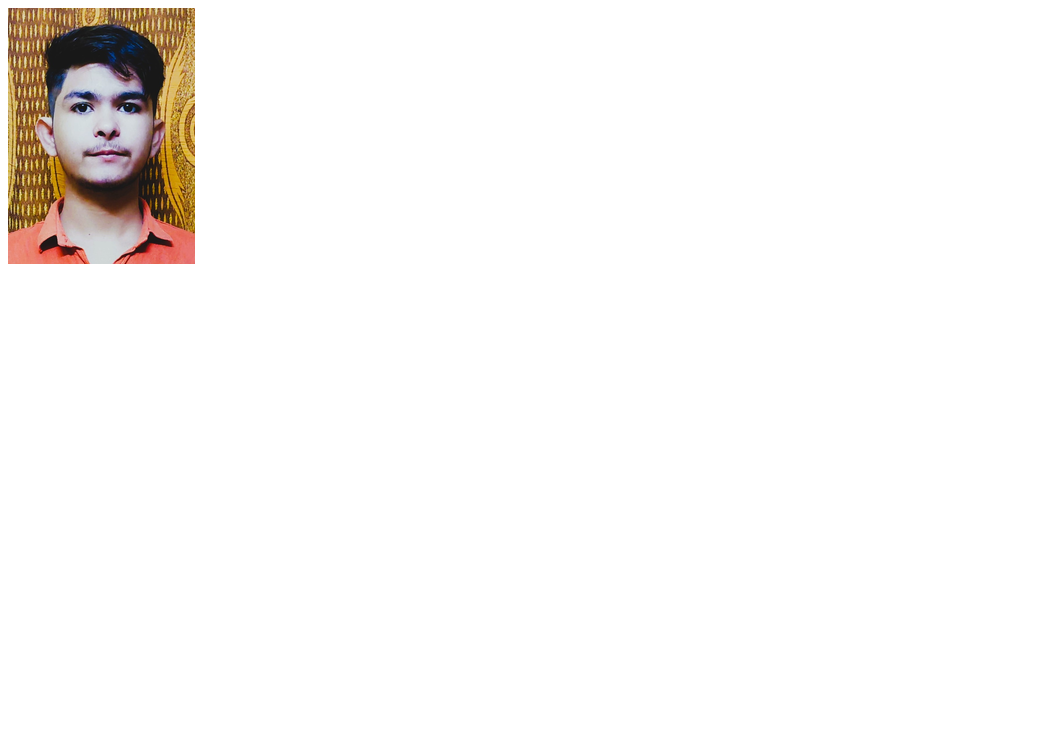
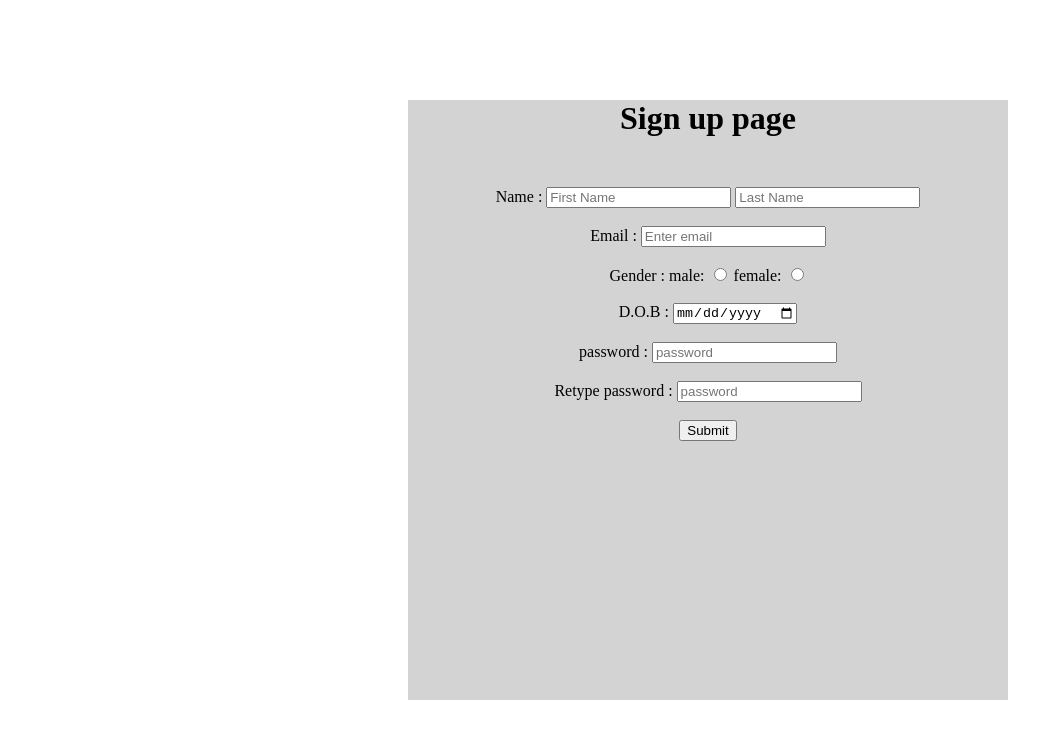
Before and after one commit to DIVYANSHU56/code1, a plain HTML site: page index.html in a window 1280 px wide. Shown: the whole page, without its empty margins (0-1063 px from the left). Drawn offline with Linux system fonts and the light colour scheme; files whose address does not match are found by name.

Commit message:
form file

```diff
--- a/index.html
+++ b/index.html
@@ -1,19 +1,68 @@
-<!DOCTYPE html>
-<html lang="en">
+<Doctype html>
+<html>
 <head>
-        <title>my profile</title>
+<title>form</title>
 <style>
-            a{
-                border: 20px;
-                color: 10px;
+
+.box{
+background-color:lightgray;
+width:600px;
+height:600px;
+margin:100px 400px 400px 400px;
+text-align:center;
+}
+h1{
+margin:50px 200px;
+
 }
 
+
 </style>
+
 </head>
 <body>
+<form>
+<div class="box">
+<h1>Sign up page</h1>
 
-            <a href="https://www.google.com" style="color: red;">
-            <img src="file:///C:/Users/91957/OneDrive/Desktop/intern%20ship%20program/photo.jpg.ico"  alt="image_description">
-            </a>
+<label for="Name">Name :</label>
+<input type="uname" id="name" placeholder="First Name">
+<input type="uname" id="name" placeholder="Last Name">
+
+<br><br>
+
+<label for="email">Email :</label>
+<input type="email" id="mail" placeholder="Enter email">
+
+<br><br>
+
+
+<label for="Gender">Gender :</label>
+<label for="male">male:</label>
+<input type="radio" name="gender" id="male" value="male">
+<label for="female">female:</label>
+<input type="radio" name="gender" id="female" value="female">
+
+<br><br>
+
+<label for="Date">D.O.B :</label>
+<input type="Date" id="Date of birth" >
+
+<br><br>
+
+<label for="password">password :</label>
+<input type="password" id="pass" placeholder="password">
+
+<br><br>
+
+<label for="password">Retype password :</label>
+<input type="password" id="pass" placeholder="password">
+
+<br><br>
+
+<input type="submit" id="sign up">
+</div>
+</form>
 </body>
+
 </html>
```
Lines whose indentation alone changed are shown as unchanged.
